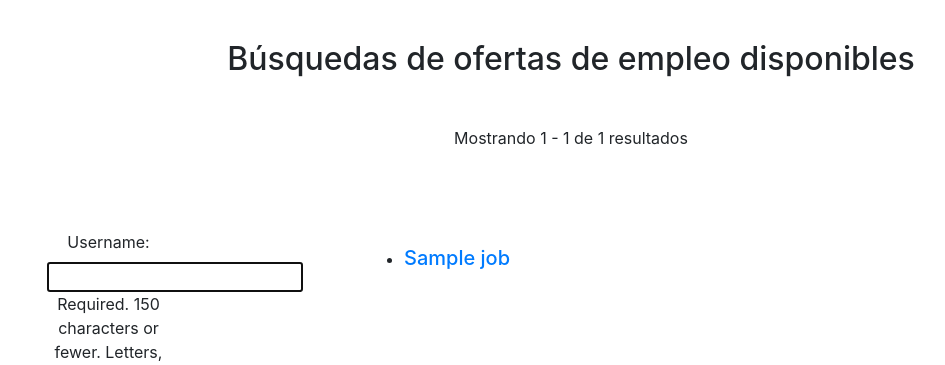
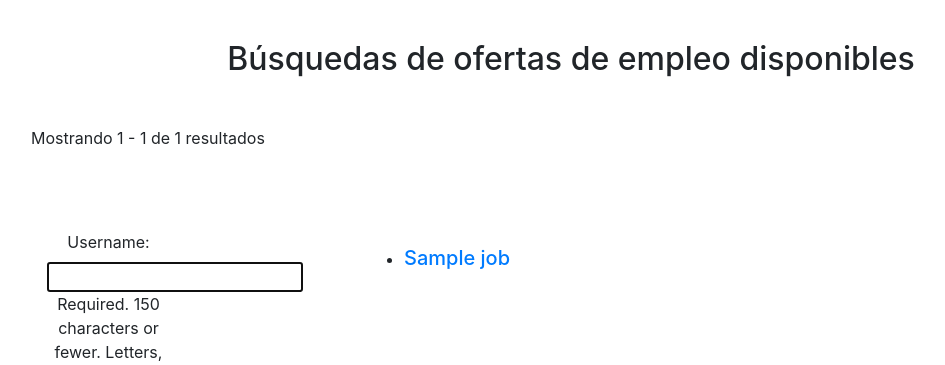
Before and after one commit to Echeverrias/IE, a Django app: template src/job/templates/job/query_form.html in a window 1280 px wide. Shown: the part 56-421 px from the top of the page, without its empty margins (69-1014 px from the left). Run offline with Django 3.2, Linux system fonts and the light colour scheme; tables that the repository leaves empty hold one stand-in row (values such as "Sample post"); the template is opened without the code that fills it: values that come from a table or form of the project are taken from there, most other values are stand-ins (such as "Sample title", 1, 10 or a date in 2020); data that the repository does not hold is empty; some libraries are stand-ins or nearby versions.

Commit message:
job/query_form.html: css changes

```diff
--- a/src/job/templates/job/query_form.html
+++ b/src/job/templates/job/query_form.html
@@ -5,7 +5,7 @@
         <h2>Búsquedas de ofertas de empleo disponibles</h2>
     </div>
     <div class="row">
-        <div class="col-lg-12 text-center">
+        <div class="col-lg-12">
             {% if job_list %}
                 <!-- <h3 class="title">Resultados encontrados</h3><br> -->
                 <p>Mostrando {{ page_obj.start_index }} - {{ page_obj.end_index }} de {{ page_obj.paginator.count }} resultados</p>
```
